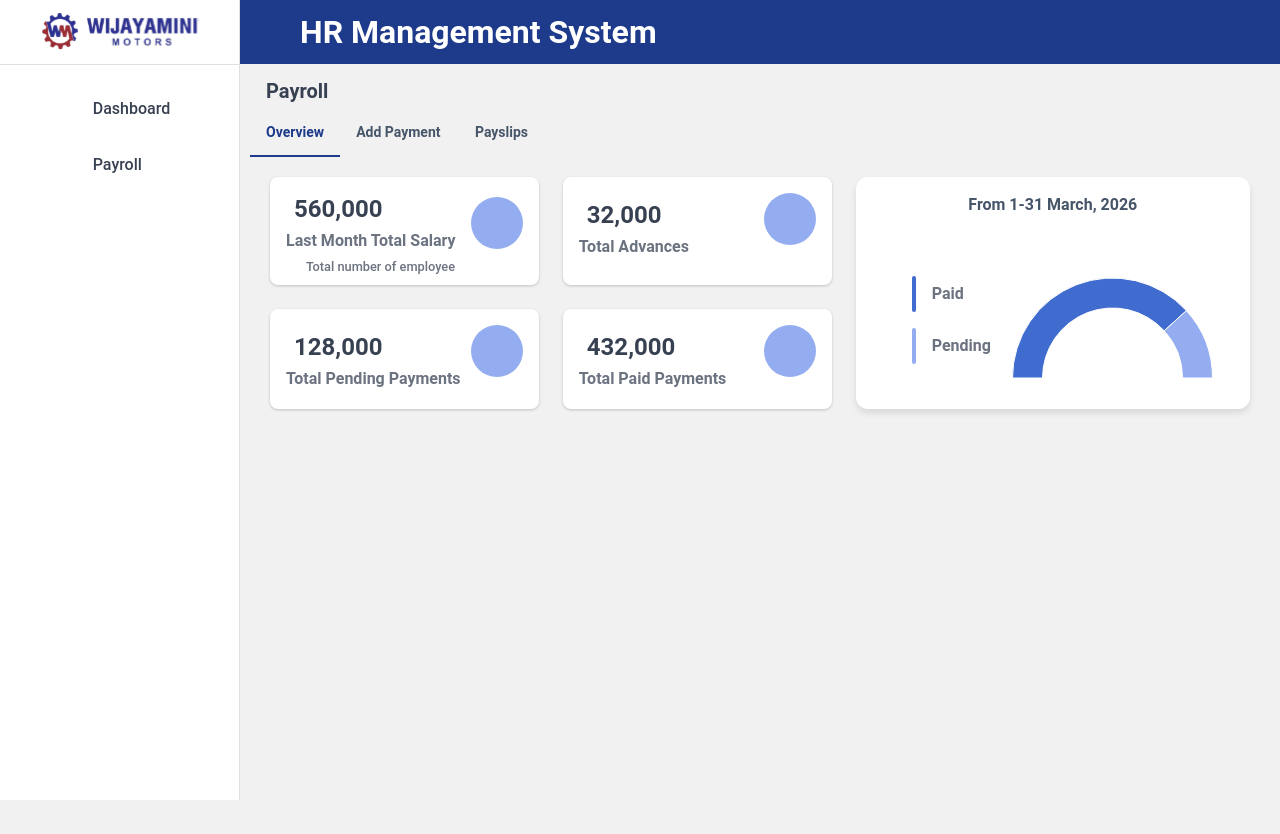
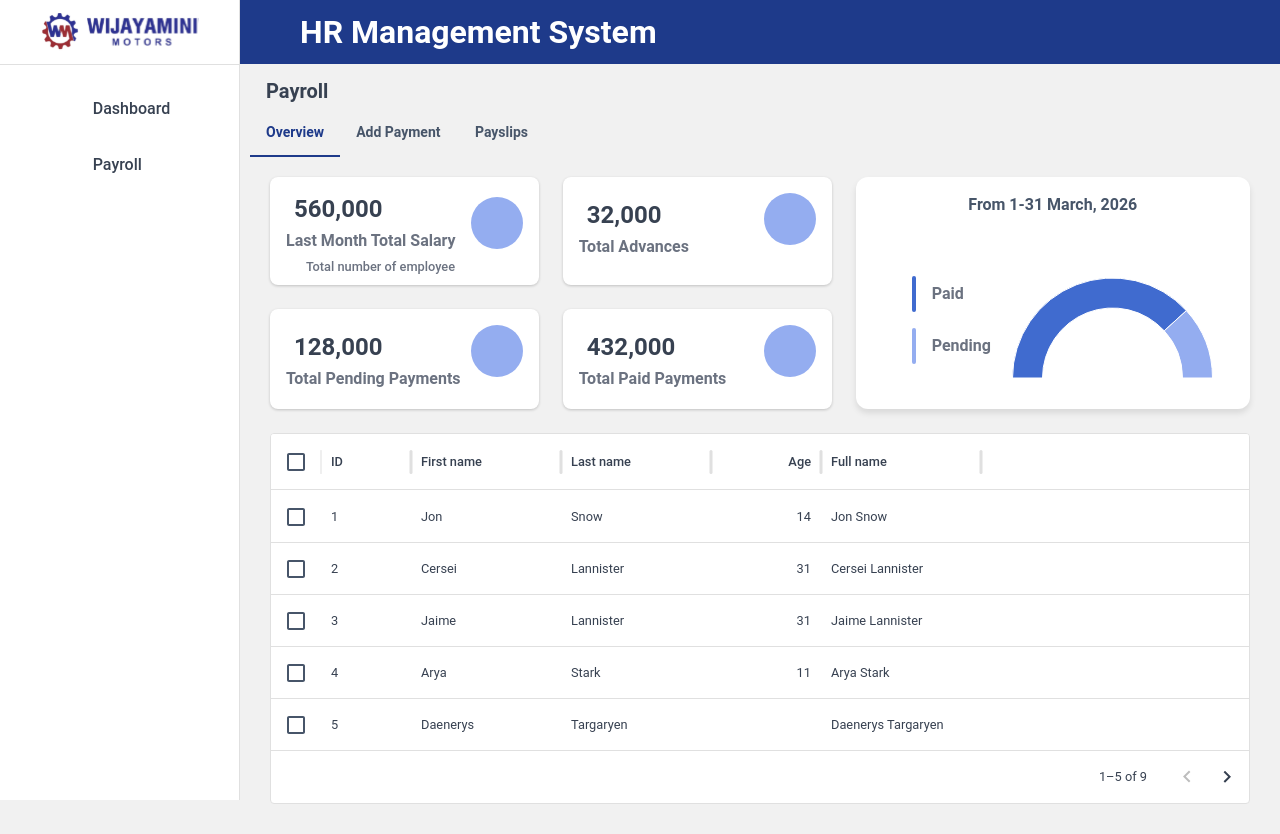
Before and after one commit to nadildiksure1018-blip/hr-managment, a React (Vite) app in the folder frontend/: page /payroll/overview in a window 1280 px wide. Before the commit the page ends 800 px from the top, so only its background shows below. Built offline with nearby package versions, Linux system fonts and the light colour scheme; some icons are missing.

Commit message:
data grid

```diff
--- a/frontend/package.json
+++ b/frontend/package.json
@@ -15,6 +15,7 @@
     "@mui/icons-material": "^7.3.7",
     "@mui/material": "^7.3.7",
     "@mui/x-charts": "^8.26.0",
+    "@mui/x-data-grid": "^8.26.0",
     "react": "^19.2.0",
     "react-dom": "^19.2.0",
     "react-router-dom": "^7.13.0"
--- a/frontend/src/pages/subpages/payroll/Overview.tsx
+++ b/frontend/src/pages/subpages/payroll/Overview.tsx
@@ -6,6 +6,52 @@
 import { Grid, Typography, Card, CardContent, Box, Stack } from "@mui/material";
 import { PieChart } from "@mui/x-charts/PieChart";
 import Legend from "../../../components/reusable/Legend";
+import { DataGrid } from "@mui/x-data-grid";
+import type { GridColDef } from "@mui/x-data-grid";
+
+const columns: GridColDef<(typeof rows)[number]>[] = [
+  { field: 'id', headerName: 'ID', width: 90 },
+  {
+    field: 'firstName',
+    headerName: 'First name',
+    width: 150,
+    editable: true,
+  },
+  {
+    field: 'lastName',
+    headerName: 'Last name',
+    width: 150,
+    editable: true,
+  },
+  {
+    field: 'age',
+    headerName: 'Age',
+    type: 'number',
+    width: 110,
+    editable: true,
+  },
+  {
+    field: 'fullName',
+    headerName: 'Full name',
+    description: 'This column has a value getter and is not sortable.',
+    sortable: false,
+    width: 160,
+    valueGetter: (value, row) => `${row.firstName || ''} ${row.lastName || ''}`,
+  },
+];
+
+const rows = [
+  { id: 1, lastName: 'Snow', firstName: 'Jon', age: 14 },
+  { id: 2, lastName: 'Lannister', firstName: 'Cersei', age: 31 },
+  { id: 3, lastName: 'Lannister', firstName: 'Jaime', age: 31 },
+  { id: 4, lastName: 'Stark', firstName: 'Arya', age: 11 },
+  { id: 5, lastName: 'Targaryen', firstName: 'Daenerys', age: null },
+  { id: 6, lastName: 'Melisandre', firstName: null, age: 150 },
+  { id: 7, lastName: 'Clifford', firstName: 'Ferrara', age: 44 },
+  { id: 8, lastName: 'Frances', firstName: 'Rossini', age: 36 },
+  { id: 9, lastName: 'Roxie', firstName: 'Harvey', age: 65 },
+];
+
 
 function Overview() {
 
@@ -97,7 +143,25 @@
           </Card>
         </Grid>
       </Grid>
-      <Box></Box>
+      <Box mt={3}>
+        <DataGrid
+          rows={rows}
+          columns={columns}
+          disableColumnMenu
+          disableColumnSorting
+          initialState={{
+            pagination: {
+              paginationModel: {
+                pageSize: 5,
+              },
+            },
+          }}
+          pageSizeOptions={[5]}
+          checkboxSelection
+          disableRowSelectionOnClick
+        />
+
+      </Box>
     </>
   );
 }
--- a/frontend/src/pages/subpages/payroll/Payment.tsx
+++ /dev/null
@@ -1,29 +0,0 @@
-import React from 'react'
-import { PieChart } from "@mui/x-charts/PieChart";
-
-function Payment() {
-  return (
-    <div>
-      <PieChart
-                  height={200}
-                  series={[
-                    {
-                      data: [
-                        { id: 0, value: 65, label: "v5", color: "#3f51ff" },
-                        { id: 1, value: 20, label: "v6", color: "#ffb300" },
-                        { id: 2, value: 15, label: "v7", color: "#ff5252" },
-                      ],
-                      innerRadius: 70,
-                      outerRadius: 100,
-                      startAngle: -90,
-                      endAngle: 90,
-                      paddingAngle: 2,
-                    },
-                  ]}
-
-                />
-    </div>
-  )
-}
-
-export default Payment
--- a/package.json
+++ b/package.json
@@ -2,6 +2,7 @@
   "dependencies": {
     "@emotion/react": "^11.14.0",
     "@emotion/styled": "^11.14.1",
-    "@mui/x-charts": "^8.26.0"
+    "@mui/x-charts": "^8.26.0",
+    "@mui/x-data-grid-pro": "^8.27.0"
   }
 }
```
Also changed, not shown: 2 other files (tests, documents, lock files or other folders).
